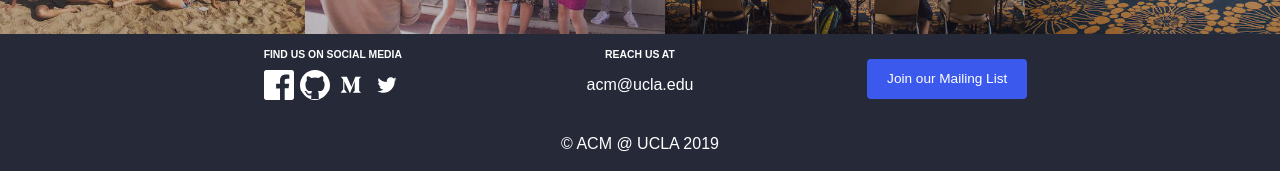
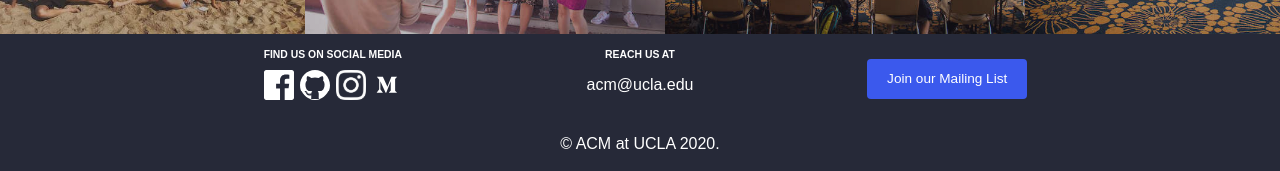
Before and after one commit to uclaacm/website, a React app: page / in a window 1280 px wide. Shown: the part 2293-2464 px from the top of the page. Built offline with nearby package versions, Linux system fonts and the light colour scheme; the HTML template or start-up script is replaced by a standard one.

Commit message:
Update footer: update copyright, add Instagram, remove Twitter

```diff
--- a/src/components/Footer/index.jsx
+++ b/src/components/Footer/index.jsx
@@ -11,8 +11,8 @@ export default class Footer extends React.Component {
 							<h3>Find us on social media</h3>
 							<a href="https://www.facebook.com/uclaacm" target="_BLANK"><div className="sm-icon" id="facebook" /></a>
 							<a href="https://www.github.com/uclaacm" target="_BLANK"><div className="sm-icon" id="github" /></a>
+							<a href="https://www.instagram.com/acm.ucla/" target="_BLANK"><div className="sm-icon" id="instagram" /></a>
 							<a href="https://medium.com/techatucla" target="_BLANK"><div className="sm-icon" id="medium" /></a>
-							<a href="https://twitter.com/uclaacm" target="_BLANK"><div className="sm-icon" id="twitter" /></a>
 						</div>
 						<div className="footer-item">
 							<h3>Reach us at</h3>
@@ -26,7 +26,7 @@ export default class Footer extends React.Component {
 						</div>
 					</div>
 					<div id="footer-bottom">
-						<span>&copy; ACM @ UCLA 2019</span>
+						<span>&copy; ACM at UCLA 2020.</span>
 					</div>
 				</div>
 			</div>
--- a/src/components/Footer/style.scss
+++ b/src/components/Footer/style.scss
@@ -44,6 +44,7 @@
 		&#twitter { background-image: url(/images/social_media/twitter.svg); }
 		&#github { background-image: url(/images/social_media/github.svg); }
 		&#medium { background-image: url(/images/social_media/medium.svg); }
+		&#instagram { background-image: url(/images/social_media/instagram.svg); }
 
 		&:hover {
 			background-color: $acm-black;
```
Also changed, not shown: static/images/social_media/instagram.svg (added).
